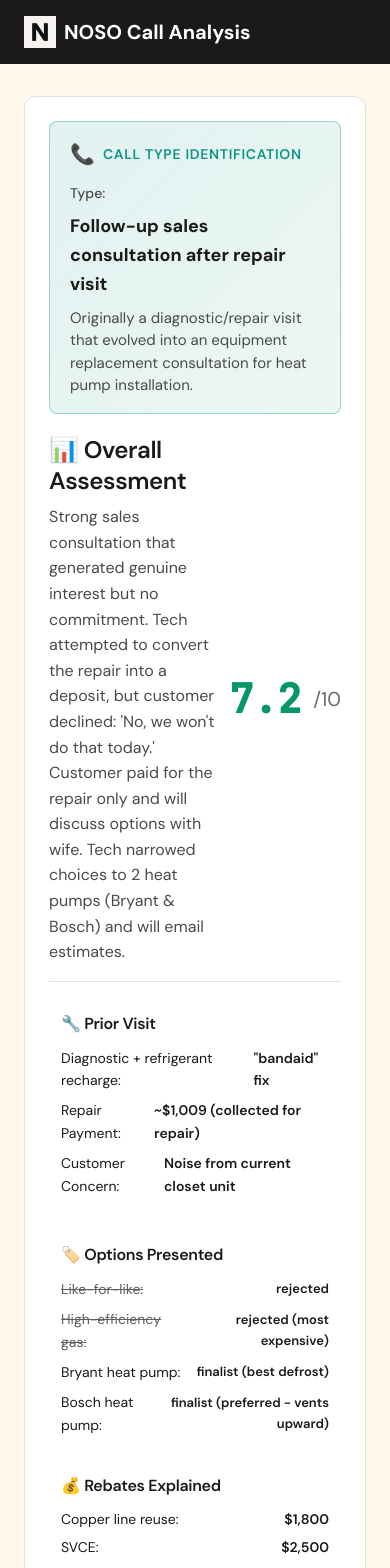
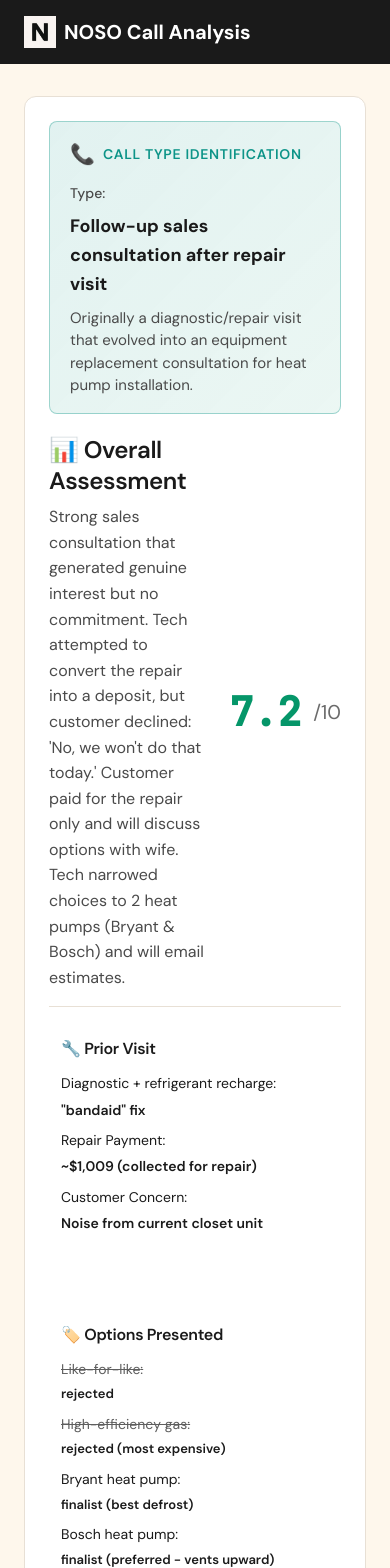
Before and after one commit to javier-la200426/NOSO, a React (Vite) app: page / in a window 390 px wide. Shown: the top 1568 px of the page. Built offline with nearby package versions, Linux system fonts and the light colour scheme.

Commit message:
fixed mobile responsiveness issue in overall assessment

```diff
--- a/src/App.css
+++ b/src/App.css
@@ -716,6 +716,7 @@
   display: flex;
   align-items: center;
   justify-content: space-between;
+  gap: var(--space-6);
   margin-bottom: var(--space-5);
   padding-bottom: var(--space-4);
   border-bottom: 1px solid var(--border-subtle);
@@ -1430,6 +1431,42 @@
   }
 }
 
+/* Make context card details stack on smaller screens */
+@media (max-width: 1600px) {
+  .context-detail,
+  .closing-detail {
+    flex-direction: column;
+    align-items: flex-start;
+    gap: var(--space-1);
+  }
+
+  .context-detail strong,
+  .closing-detail strong {
+    padding-left: 0;
+  }
+
+  .options-list li {
+    flex-direction: column;
+    align-items: flex-start;
+    gap: var(--space-1);
+  }
+
+  .option-status {
+    max-width: 100%;
+    text-align: left;
+  }
+
+  .rebates-list li {
+    flex-direction: column;
+    align-items: flex-start;
+    gap: var(--space-1);
+  }
+
+  .rebates-list li strong {
+    padding-left: 0;
+  }
+}
+
 /* ============================================
    END CALL CONTEXT GRID STYLES
    ============================================ */
```
